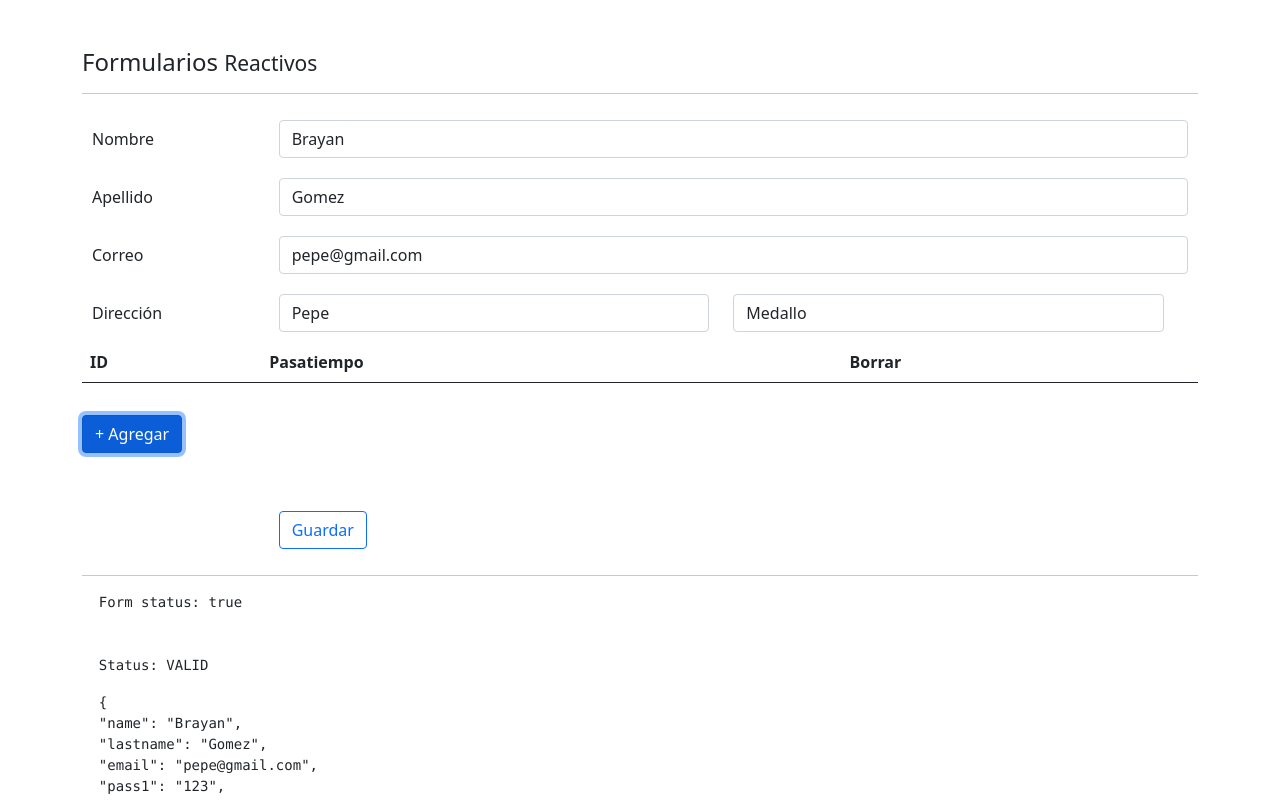
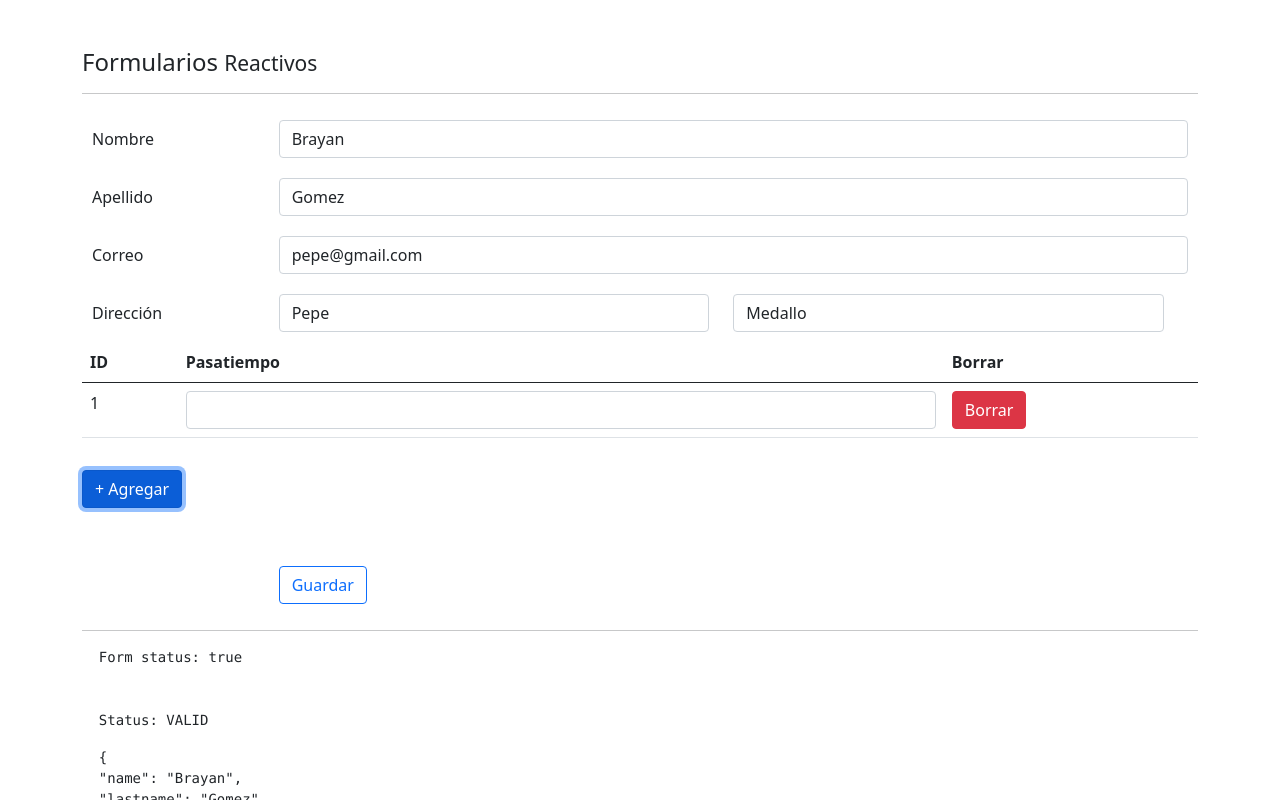
Before and after one commit to brayangomez22/forms-angular, an Angular app: page /reactive in a window 1280 px wide. Both pictures are taken after a click on the button "+ Agregar". Shown: the top 800 px of the page. Built offline with nearby package versions, Linux system fonts and the light colour scheme.

Commit message:
Reactive: Add and delete FormControls dynamically

```diff
--- a/src/app/pages/reactive/reactive.component.html
+++ b/src/app/pages/reactive/reactive.component.html
@@ -92,13 +92,19 @@
               <input class="form-control" type="text" [formControlName]="i" />
             </td>
             <td>
-              <button class="btn btn-danger">Borrar</button>
+              <button class="btn btn-danger" (click)="deleteHobbie(i)">
+                Borrar
+              </button>
             </td>
           </tr>
         </tbody>
       </table>
 
-      <button class="btn btn-primary mt-3 mb-5 btn-block" type="button">
+      <button
+        class="btn btn-primary mt-3 mb-5 btn-block"
+        type="button"
+        (click)="addHobbie()"
+      >
         + Agregar
       </button>
     </div>
--- a/src/app/pages/reactive/reactive.component.ts
+++ b/src/app/pages/reactive/reactive.component.ts
@@ -94,6 +94,14 @@ export class ReactiveComponent implements OnInit {
     });
   }
 
+  addHobbie() {
+    this.hobbies.push(this.fb.control(''));
+  }
+
+  deleteHobbie(i: number) {
+    this.hobbies.removeAt(i);
+  }
+
   save() {
     if (this.form.invalid) {
       return Object.values(this.form.controls).forEach((control) => {
```
